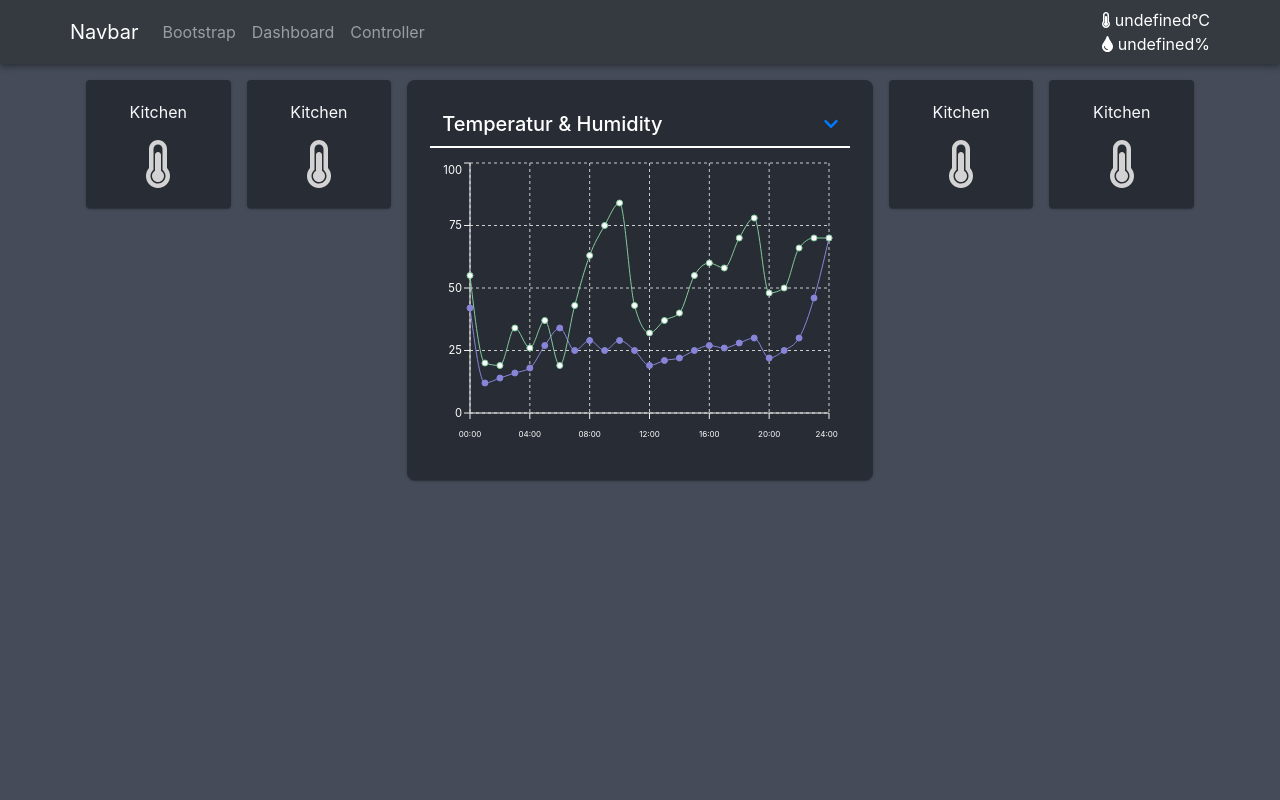
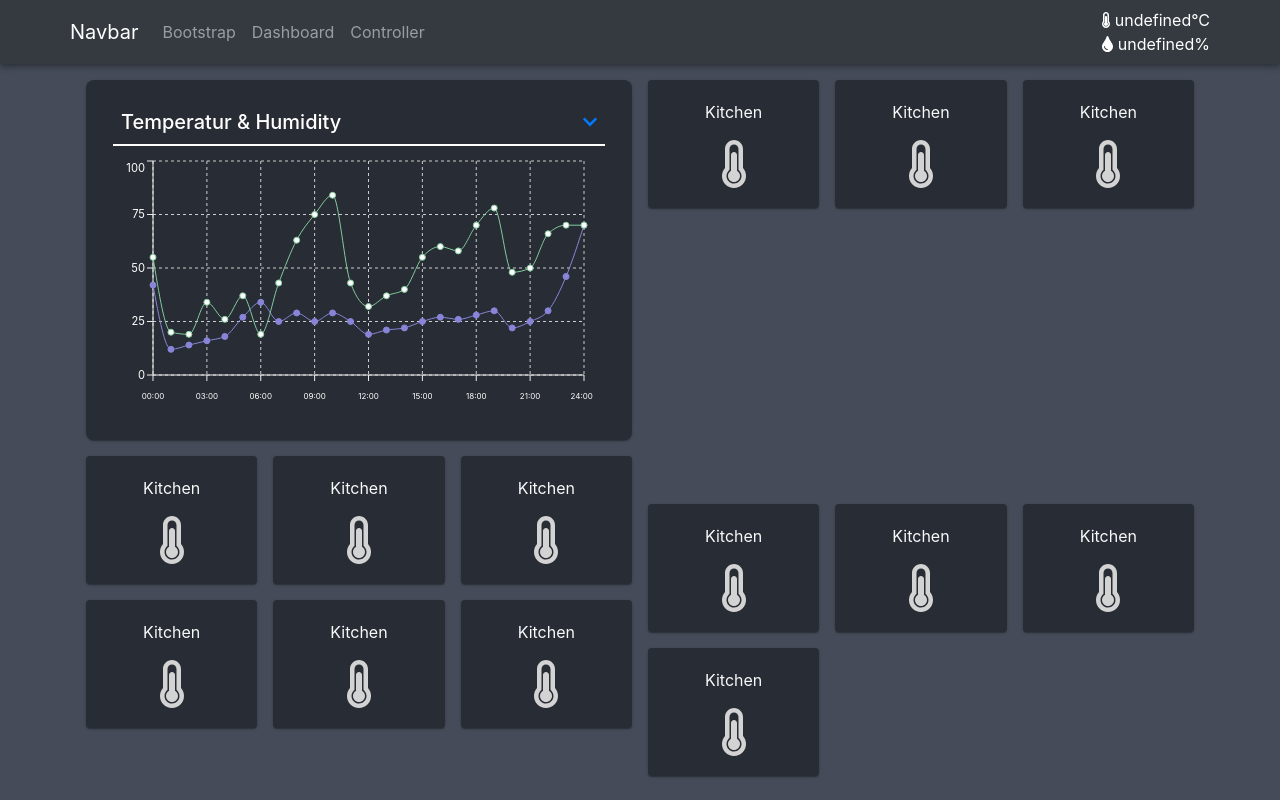
Before and after one commit to Simon-Oliver/next-exploration, a Next.js app: page /dashboard in a window 1280 px wide. Built offline with nearby package versions, Linux system fonts and the light colour scheme; no server answers.

Commit message:
exploring more css grid

```diff
--- a/components/Widget/Graph.module.css
+++ b/components/Widget/Graph.module.css
@@ -1,19 +1,16 @@
 .lineChartContainer {
-  /* grid-column-start: 1;
-  grid-column-end: 9; */
-  grid-row: auto / span 2;
-  grid-column: auto / span 3;
-
   display: flex;
   flex-direction: column;
   align-items: center;
   justify-content: center;
-  height: 50vh;
   background: #282c34;
   border-radius: 0.5rem;
   box-shadow: 0 1px 1px 0 rgba(0, 0, 0, 0.14), 0 2px 1px -1px rgba(0, 0, 0, 0.12),
     0 1px 3px 0 rgba(0, 0, 0, 0.2);
   padding: 2rem 0;
+  height: 45vh;
+  grid-row: 1 / 3;
+  grid-column: auto / span 6;
 }
 
 @media (max-width: 1000px) {
--- a/components/temp.module.css
+++ b/components/temp.module.css
@@ -1,5 +1,6 @@
 .card {
-  grid-column: span 1;
+  grid-column: auto / span 2;
+  grid-row: auto / span 3;
   cursor: pointer;
   box-shadow: 0 1px 1px 0 rgba(0, 0, 0, 0.14), 0 2px 1px -1px rgba(0, 0, 0, 0.12),
     0 1px 3px 0 rgba(0, 0, 0, 0.2);
--- a/pages/app.module.css
+++ b/pages/app.module.css
@@ -10,7 +10,7 @@
   padding: 1rem;
   display: grid;
   align-items: flex-start;
-  grid-template-columns: repeat(auto-fill, minmax(8rem, 1fr));
+  grid-template-columns: repeat(12, 1fr);
   grid-gap: 1rem;
-  grid-auto-rows: minmax(8rem, auto);
+  grid-auto-rows: auto, 1fr;
 }
--- a/pages/dashboard.js
+++ b/pages/dashboard.js
@@ -9,7 +9,16 @@ export default function dashboard() {
     <>
       <Temp></Temp>
       <Temp></Temp>
+      <Temp></Temp>
+      <Temp></Temp>
+      <Temp></Temp>
+      <Temp></Temp>
+      <Temp></Temp>
+      <Temp></Temp>
+      <Temp></Temp>
       <Graph></Graph>
+      <Temp></Temp>
+      <Temp></Temp>
       <Temp></Temp>
       <Temp></Temp>
     </>
```
Also changed, not shown: pages/test.js (added), pages/test.module.css (deleted).
